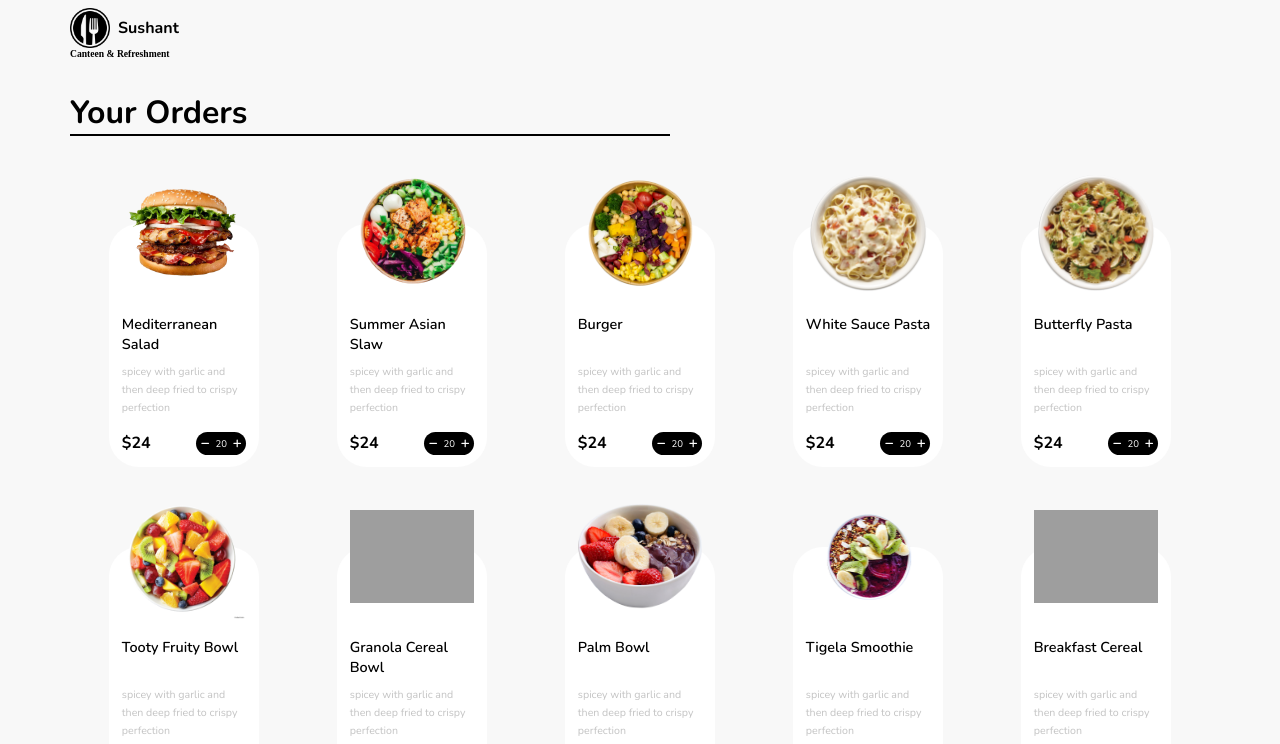
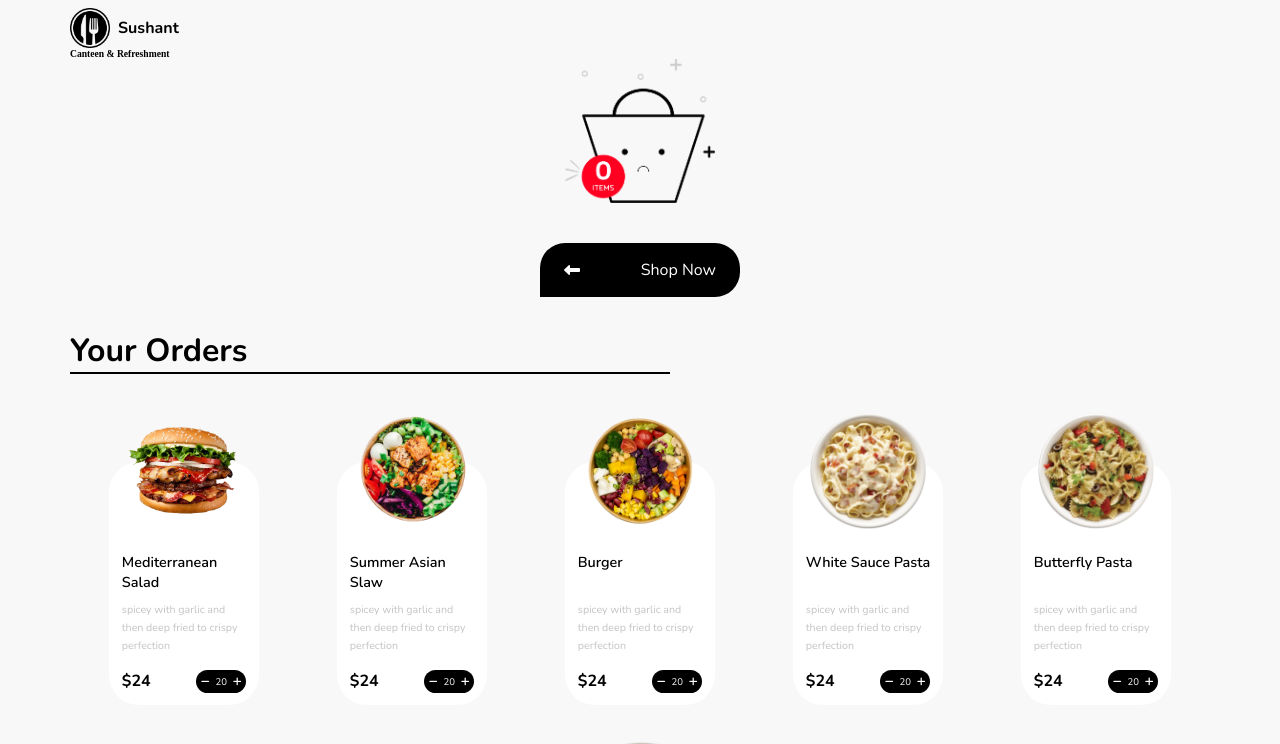
Before and after one commit to abhiiiman/Quickiez, a React (Create React App) app: page /cart in a window 1280 px wide. Shown: the top 744 px of the page. Built offline with nearby package versions, Linux system fonts and the light colour scheme; grey boxes are pictures that could not be loaded; a web font is replaced by a local one.

Commit message:
Add Empty Cart Component

```diff
--- /dev/null
+++ b/src/Components/Cart/EmptyCart/index.jsx
@@ -0,0 +1,16 @@
+import React from 'react';
+import "./style.css";
+import { useNavigate } from 'react-router-dom';
+import EmptyCartImg from "./emptycart.png";
+
+const EmptyCart = () => {
+    const navigate = useNavigate();
+    return (
+        <div className='emptyCart'>
+            <img src={EmptyCartImg} alt="empty" />
+            <button onClick={() => navigate('/')}><i className="fas fa-long-arrow-alt-left"></i>Shop Now</button>
+        </div>
+    )
+}
+
+export default EmptyCart;
--- /dev/null
+++ b/src/Components/Cart/EmptyCart/style.css
@@ -0,0 +1,32 @@
+.emptyCart {
+  height: calc(100vh-13.7rem);
+  display: flex;
+  flex-direction: column;
+  justify-content: center;
+  align-items: center;
+}
+
+.emptyCart img {
+    width: 100%;
+    height: 100%;
+    object-fit: contain;
+    max-width: 150px;
+}
+
+.emptyCart button {
+    background-color: #000;
+    color: #fff;
+    width: 200px;
+    display: flex;
+    justify-content: space-between;
+    align-items: center;
+    padding: 1rem 1.5rem;
+    outline: none;
+    border: none;
+    font-size: 1rem;
+    border-bottom-right-radius: 25px;
+    border-top-right-radius: 25px;
+    border-top-left-radius: 25px;
+    cursor: pointer;
+    margin-top: 2.5rem;
+}
--- a/src/Pages/Cart/index.jsx
+++ b/src/Pages/Cart/index.jsx
@@ -4,6 +4,7 @@ import Logo from '../../Components/Common/Logo';
 import Menu from '../../Components/Common/Menu';
 import { menuItemsData } from '../../Components/Common/Menu/Data';
 import Footer from '../../Components/Common/Footer';
+import EmptyCart from '../../Components/Cart/EmptyCart';
 
 const Cart = () => {
     return (
@@ -12,6 +13,7 @@ const Cart = () => {
                 <div className='cart-header'>
                     <Logo />
                 </div>
+                <EmptyCart />
                 <div className='orders'>
                     <h1 className='orders-heading'>Your Orders</h1>
                     <div className='orders-menu'>
```
Also changed, not shown: src/Components/Cart/EmptyCart/emptycart.png (added).
